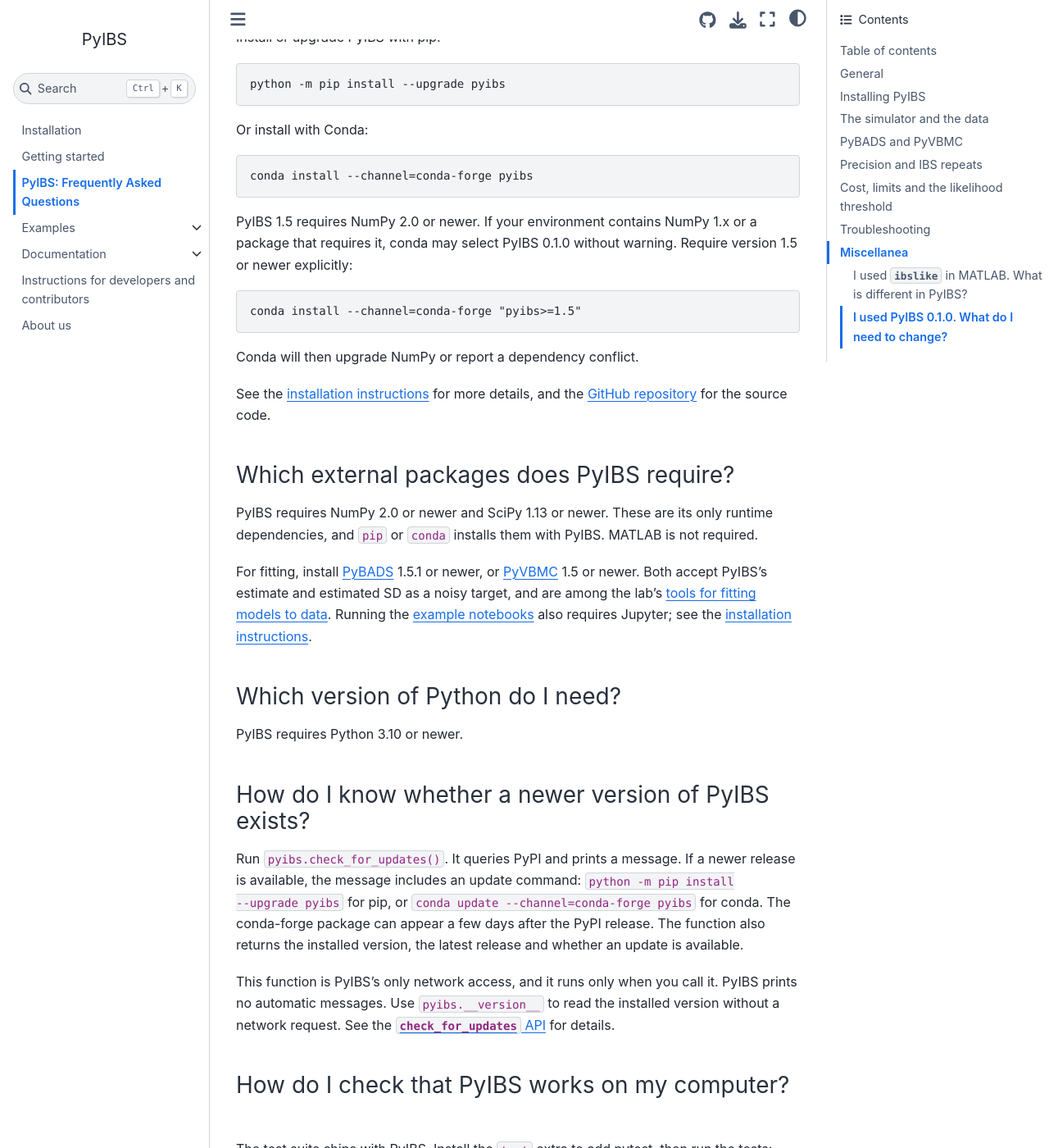
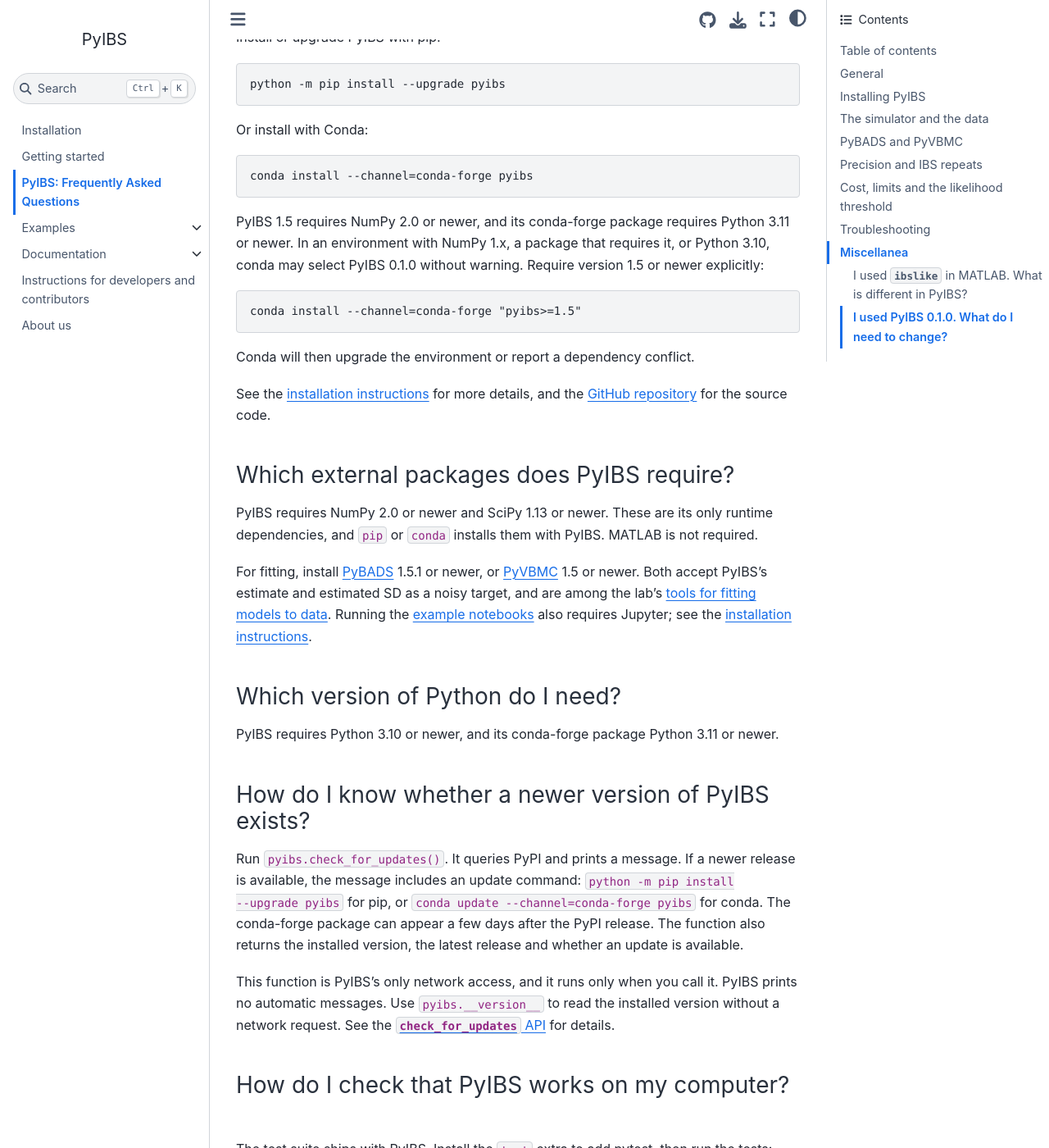
Before and after one commit to acerbilab/pyibs, a Sphinx documentation site: the page built from docsrc/source/faq.md, in a window 1280 px wide and 1400 px high, scrolled down 6177 px. Shown: the whole window at 82% size. Built offline with Sphinx 7.4.7 and the Sphinx Book theme 1.1.4, drawn with Linux system fonts in a browser that asks for light colours; pages that are not in the unit, such as notebooks, are missing from menus; comment, search, counter and statistics services are not loaded; some of the changed text lies outside the part shown.

Commit message:
docs: the release review's findings in the changelog, FAQ and pages
The changelog's "Upgrading from 0.1.0" names the copies of the data that
IBS keeps, the example model's functions that 0.1.0's package exported,
and IBS's checks of the simulator's output; its examples of the settings'
checks name an acceleration below 1 and the trial weights' shape; with
0.1.0's defaults a seed did not reliably reproduce a run, rather than never.

The conda-forge package of PyIBS 1.5 requires Python 3.11 or newer,
conda-forge's floor for its noarch recipes, which PyBADS's follows too:
the FAQ, the README and the installation page say so, as PyBADS's do.

In the FAQ also, the record agrees with, rather than confirms, the
probabilities of a zero SD; a link that promised what its target lacks and
a repeated sentence go, and a code span takes ASCII minus signs; the
threshold's bias and the checks of data and call arguments are named; and
the lead-in "What favors IBS" heads IBS's two cases without ranking it
where the other copies of "When IBS fits" say only that it helps.

The documentation's notebook pages lose their Binder and Colab buttons,
which opened notebooks that fail at their first import there. The IBS
docstring says that the counts take whole-number floats.

Co-Authored-By: Claude Opus 5.5 <noreply@anthropic.com>

````diff
--- a/docsrc/source/conf.py
+++ b/docsrc/source/conf.py
@@ -77,11 +77,6 @@ html_theme_options = {
     "repository_url": "https://github.com/acerbilab/pyibs",
     "repository_branch": "main",
     "path_to_docs": "docsrc/source",
-    "launch_buttons": {
-        "binderhub_url": "https://mybinder.org",
-        "notebook_interface": "jupyterlab",
-        "colab_url": "https://colab.research.google.com/",
-    },
     "use_edit_page_button": True,
     "use_issues_button": True,
     "use_repository_button": True,
@@ -118,7 +113,7 @@ suppress_warnings = [
 
 
 def notebook_source_links(app, pagename, templatename, context, doctree):
-    """Point notebook launch and edit buttons to their repository sources."""
+    """Point the notebook pages' repository links to examples/."""
     if not pagename.startswith("_examples/"):
         return
     source = pagename + context["page_source_suffix"]
--- a/docsrc/source/faq.md
+++ b/docsrc/source/faq.md
@@ -207,7 +207,8 @@ inference (Li et al., 2026, Section 2.3).
 `exp(-log p)`, an improbable response can be very expensive to match.
 A lapse rate can put a lower bound on response probabilities, and a
 [likelihood threshold](#faq-what-does-the-likelihood-threshold-neg-logl-threshold-do-and-how-do-i-choose-it)
-can stop sampling at poor parameters ([1], Section 6.4 and Appendix C.1).
+can stop sampling at poor parameters, at the cost of bias ([1], Section 6.4
+and Appendix C.1).
 
 Responses must be discrete or have a matching event defined by binning or
 an approximate matching rule ([1], Section 6.3). The
@@ -265,15 +266,16 @@ Or install with Conda:
 conda install --channel=conda-forge pyibs
 ```
 
-PyIBS 1.5 requires NumPy 2.0 or newer. If your environment contains NumPy
-1.x or a package that requires it, conda may select PyIBS 0.1.0 without
-warning. Require version 1.5 or newer explicitly:
+PyIBS 1.5 requires NumPy 2.0 or newer, and its conda-forge package requires
+Python 3.11 or newer. In an environment with NumPy 1.x, a package that
+requires it, or Python 3.10, conda may select PyIBS 0.1.0 without warning.
+Require version 1.5 or newer explicitly:
 
 ```console
 conda install --channel=conda-forge "pyibs>=1.5"
 ```
 
-Conda will then upgrade NumPy or report a dependency conflict.
+Conda will then upgrade the environment or report a dependency conflict.
 
 See the [installation instructions](installation.rst) for more details, and
 the [GitHub repository](https://github.com/acerbilab/pyibs) for the source
@@ -296,7 +298,8 @@ the [installation instructions](installation.rst).
 (faq-which-version-of-python-do-i-need)=
 ### Which version of Python do I need?
 
-PyIBS requires Python 3.10 or newer.
+PyIBS requires Python 3.10 or newer, and its conda-forge package Python 3.11
+or newer.
 
 (faq-how-do-i-know-whether-a-newer-version-of-pyibs-exists)=
 ### How do I know whether a newer version of PyIBS exists?
@@ -701,7 +704,7 @@ probability close to one. For 100 trials with matching probability 0.999,
 the probability of a zero variance estimate is 0.37 at `num_reps=10` and
 0.000045 at `num_reps=100`. The
 [validation of PyIBS](https://github.com/acerbilab/pyibs/blob/main/dev/results/2026-10-09-validation.md)
-confirms these probabilities.
+agrees with these probabilities.
 
 **Why PyBADS and PyVBMC refuse it.** Their Gaussian-process models use
 the supplied SD as the noise level of the evaluation. Zero would declare
@@ -1335,8 +1335,8 @@ for the following changes:
 - Results differ because of the new sampler and fixes to 0.1.0, including
   its default `max_iter=15`, which biased estimates for improbable
   responses. Calling `np.random.seed` does not reproduce 0.1.0's results.
-- Settings are checked more strictly. Values accepted by 0.1.0 may raise
-  an exception.
+- Settings, data and call arguments are checked more strictly. Values
+  accepted by 0.1.0 may raise an exception.
 - Exceeding the sample cap raises `IBSSamplingError` instead of returning
   exit flag 3.
 - The example model is imported from `pyibs.examples.psycho_model`.
--- a/docsrc/source/installation.rst
+++ b/docsrc/source/installation.rst
@@ -15,7 +15,8 @@ runtime dependencies.
      conda install --channel=conda-forge "pyibs>=1.5"
 
    The minimum version in the Conda command prevents it from silently
-   selecting PyIBS 0.1.0 in an environment with NumPy 1.x.
+   selecting PyIBS 0.1.0 in an environment with NumPy 1.x or Python 3.10:
+   on conda-forge, PyIBS 1.5 requires Python 3.11 or newer.
 
    Run ``pyibs.check_for_updates()`` to check for a newer release. See the
    :ref:`FAQ <faq-how-do-i-know-whether-a-newer-version-of-pyibs-exists>`.
````
Also changed, not shown: other parts of docsrc/source/faq.md (+5 -8 lines), CHANGELOG.md (+19 -16 lines), README.md (+1 -1 lines), 1 other file.
